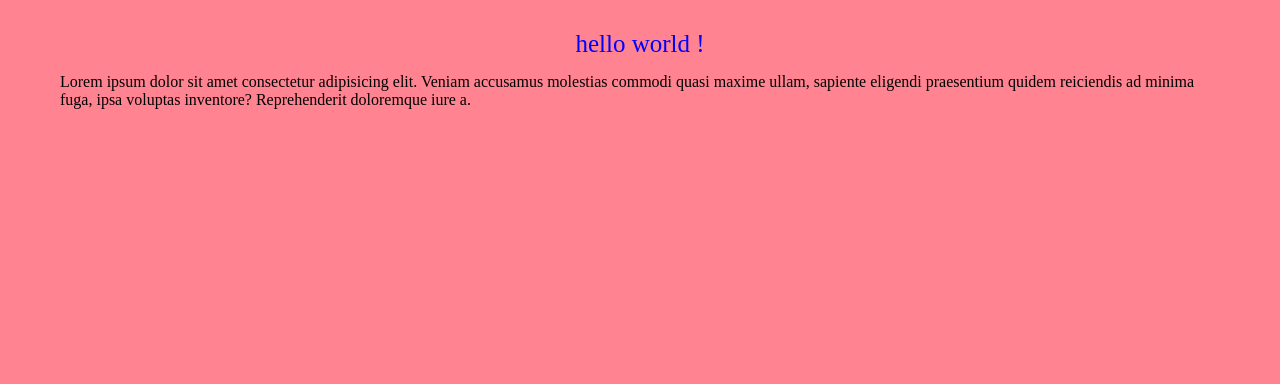
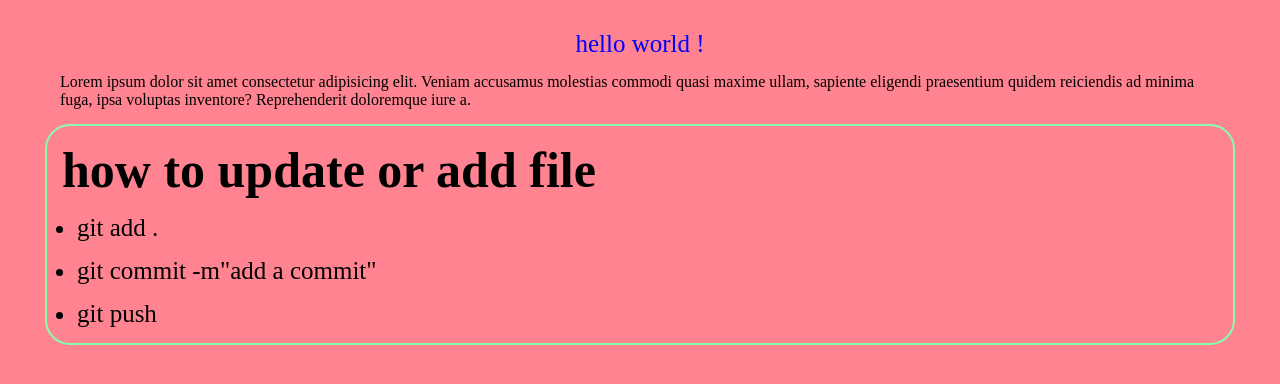
Before and after one commit to dxrahat33/my-first-github, a plain HTML site: page inde.html in a window 1280 px wide. Drawn offline with Linux system fonts and the light colour scheme.

Commit message:
another div added

```diff
--- a/inde.html
+++ b/inde.html
@@ -13,5 +13,13 @@
     <div class="matha">
         <p>Lorem ipsum dolor sit amet consectetur adipisicing elit. Veniam accusamus molestias commodi quasi maxime ullam, sapiente eligendi praesentium quidem reiciendis ad minima fuga, ipsa voluptas inventore? Reprehenderit doloremque iure a.</p>
     </div>
+    <div class="second">
+        <h3>how to update or add file</h3>
+        <ul>
+            <li>git add .</li>
+            <li>git commit -m"add a commit"</li>
+            <li>git push</li>
+        </ul>
+    </div>
 </body>
 </html>
--- a/style.css
+++ b/style.css
@@ -9,3 +9,13 @@
     text-align: center;
     justify-content: center;
 }
+.second {
+    border: 2.5px solid #88fcab;
+    border-radius: 25px;
+}
+h3 {
+    font-size: 50px;
+}
+ul{
+    font-size: 25px;
+}
```
